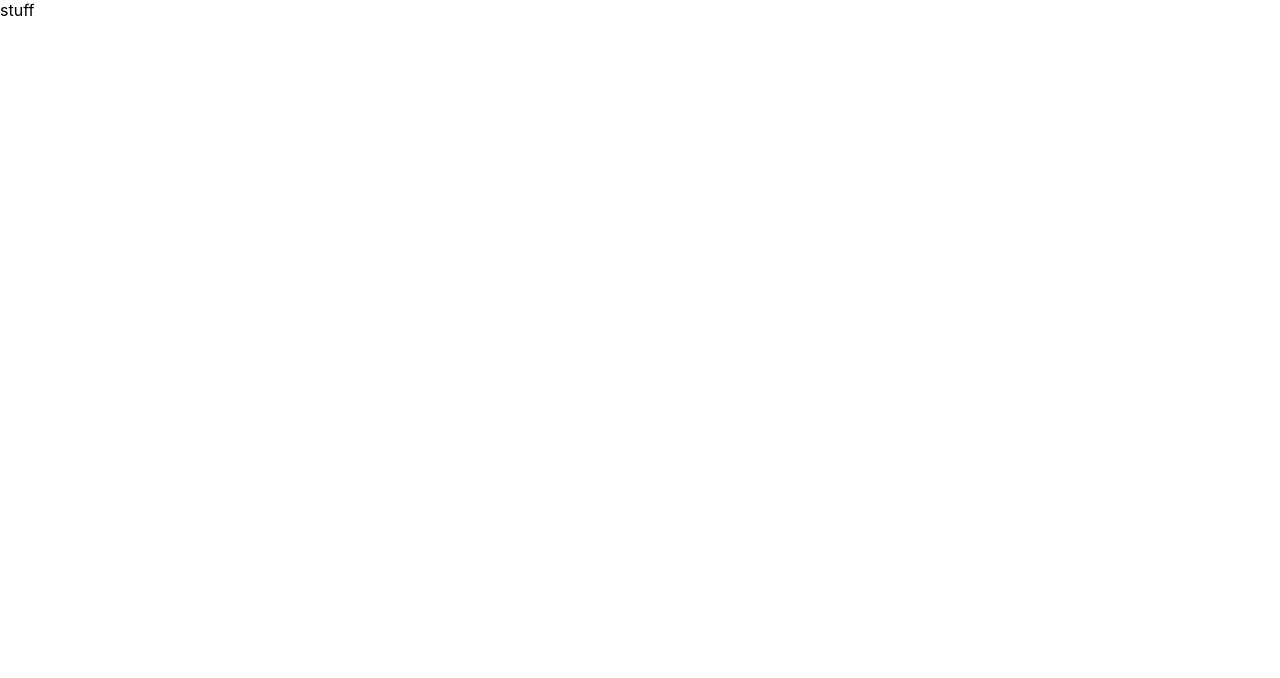
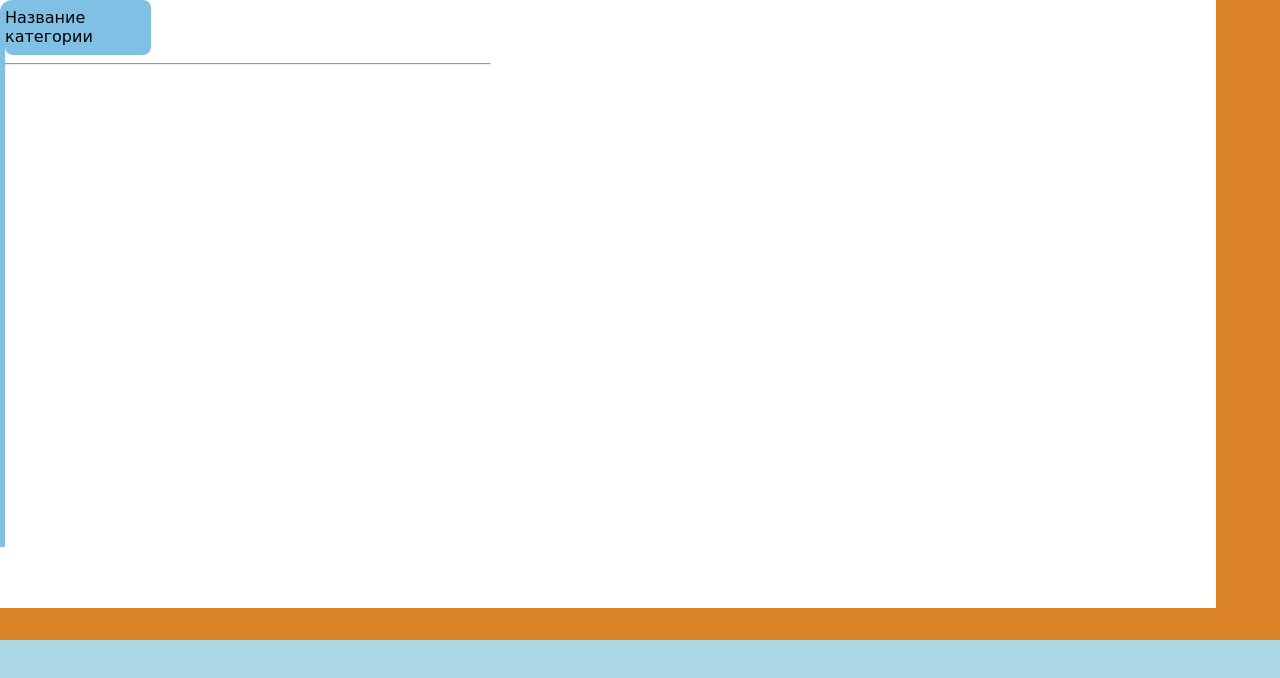
Before and after one commit to SergeiKsv/react-quiz, a React (Create React App) app: page / in a window 1280 px wide. Shown: the top 678 px of the page. Built offline with nearby package versions, Linux system fonts and the light colour scheme.

Commit message:
some markup

```diff
--- a/package.json
+++ b/package.json
@@ -9,6 +9,7 @@
     "react": "^17.0.2",
     "react-dom": "^17.0.2",
     "react-scripts": "5.0.0",
+    "styled-components": "^5.3.3",
     "web-vitals": "^2.1.4"
   },
   "scripts": {
--- a/src/App.css
+++ /dev/null
@@ -1,10 +0,0 @@
-.App-header {
-  background-color: #282c34;
-  min-height: 100vh;
-  display: flex;
-  flex-direction: column;
-  align-items: center;
-  justify-content: center;
-  font-size: calc(10px + 2vmin);
-  color: white;
-}
--- a/src/App.js
+++ b/src/App.js
@@ -1,11 +1,10 @@
+import style from './App.module.css';
+import { QuestionScreen } from './components/QuestionScreen';
 
-import './App.css';
 
 const App=()=> {
   return (
-    <div className="App">
-      stuff
-    </div>
+      <QuestionScreen/>
   );
 }
 
--- /dev/null
+++ b/src/App.module.css
@@ -0,0 +1,15 @@
+  body
+    {
+        background-color: lightblue;
+        font-size: 1rem;
+        height: 100%;
+        width: 100%;
+    }
+
+    .MainScreen{
+        height: 80vh;
+        width: 90vw;
+        margin: 10vh 5vw;
+        border-radius: 4vh;
+        background-color:#FAF9F8;
+    }
--- /dev/null
+++ b/src/components/QuestionScreen.jsx
@@ -0,0 +1,19 @@
+import styles from './Questions.module.css'
+
+
+
+export const QuestionScreen = () => {
+
+    return (
+        <div className={styles.QuestionScreen}>
+            <div className={styles.QuestionWrapper}>
+                <div className={styles.leftInfoBlock}>
+                    <div className={styles.header}>
+                        <span className={styles.categoryName}>Название категории</span>
+                    </div>
+                    <hr></hr>
+                </div>
+            </div>
+        </div>
+    );
+}
--- /dev/null
+++ b/src/components/Questions.module.css
@@ -0,0 +1,32 @@
+.QuestionScreen{
+    position: absolute;
+    height: 80%;
+    width: 100%;
+    background-color:#db8127;
+}
+
+.QuestionWrapper{
+    background-color: #FFFF;
+    height: 95%;
+    width:  95%;
+}
+
+.leftInfoBlock{
+    border-left: thick solid #80C0E4;
+    border-radius: 1.5vh 0 0 0;
+    height: 90%;
+    max-width: 40%;
+}
+
+.header{
+    display: flex;
+    align-items: center;
+    justify-content: center;
+    width: 30%;
+    height: 10%;
+    background:#80C0E4;
+    border-radius: 1vh;
+}
+.categoryName{
+    font-family: "Comic Sans MS", "Comic Sans";
+}
```
Also changed, not shown: 1 other file (tests, documents, lock files or other folders).
